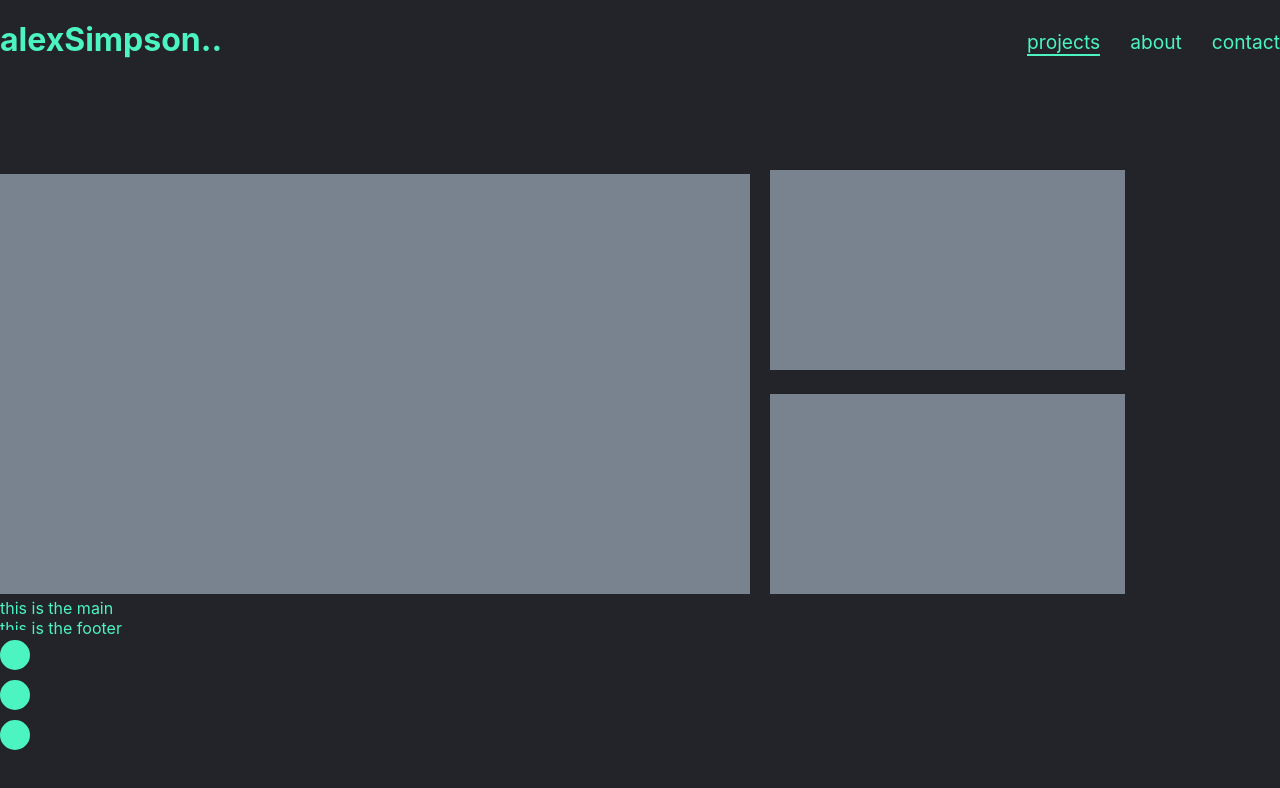
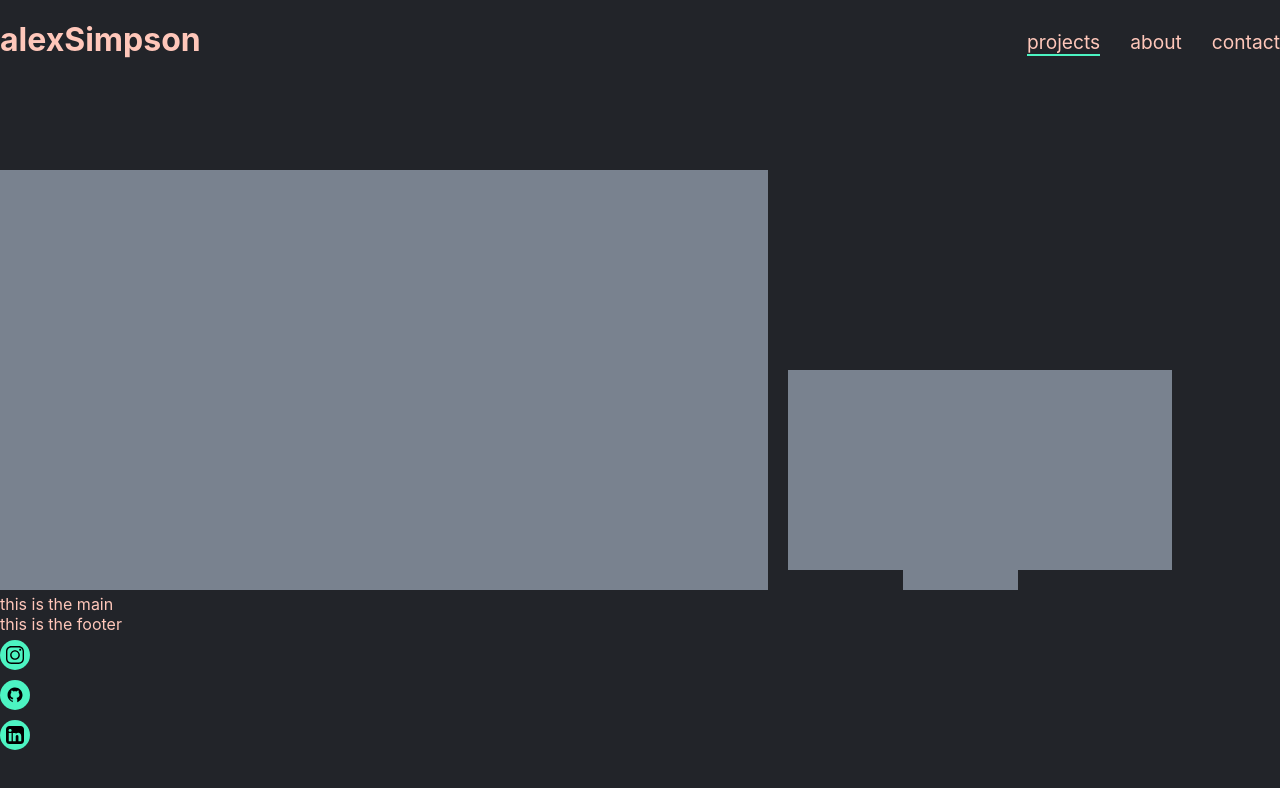
Before and after one commit to alexsimpo/portfolio, a React (Create React App) app: page / in a window 1280 px wide. Shown: the top 788 px of the page. Built offline with nearby package versions, Linux system fonts and the light colour scheme.

Commit message:
Style edit

```diff
--- a/package.json
+++ b/package.json
@@ -8,7 +8,8 @@
     "@testing-library/user-event": "^7.1.2",
     "react": "^16.13.1",
     "react-dom": "^16.13.1",
-    "react-scripts": "3.4.1"
+    "react-scripts": "3.4.1",
+    "typewriter-effect": "^2.13.1"
   },
   "scripts": {
     "start": "react-scripts start",
--- a/public/index.html
+++ b/public/index.html
@@ -24,7 +24,7 @@
       work correctly both with client-side routing and a non-root public URL.
       Learn how to configure a non-root public URL by running `npm run build`.
     -->
-    <title>Anything</title>
+    <title>Alex Simpson</title>
   </head>
   <body>
     <noscript>You need to enable JavaScript to run this app.</noscript>
--- a/src/App.css
+++ b/src/App.css
@@ -1,11 +1,11 @@
 /* Globals */
 * {
-  background-color: #222429;
-  color: #4cf4c2;
+  color: #FFC7BA;
   margin: 0;
 }
 
 body {
+  background-color: #222429;
   max-width: 1400px;
   margin: 0 auto 0 auto;
 }
@@ -42,6 +42,16 @@ socials div {
   color: #222429;
   text-align: center;
   border-radius: 15px;
+}
+
+socials div svg {
+  height: 18px;
+  width: 18px;
+  margin-top: 6px;
+}
+
+socials div:hover {
+  background-color: white;
 }
 
 /* Header */
@@ -87,12 +97,12 @@ main div.small.preview #top {
 main div.preview {
   background-color: #79828f;
   height: 200px;
-  width: 355px;
+  width: 30%;
   display: inline-block;
   margin: 0;
 }
 
 main div.preview.active {
   height: 420px;
-  width: 750px;
+  width: 60%;
 }
--- a/src/App.js
+++ b/src/App.js
@@ -1,11 +1,21 @@
 import React from 'react';
 import './App.css';
+import Instagram from './icons/instagram';
+import Github from './icons/github';
+import LinkedIn from './icons/linkedin';
+import Typewriter from 'typewriter-effect';
 
 function App() {
   return (
     <div className="App">
       <header>
-        <h1>alexSimpson..</h1>
+        <h1><Typewriter
+            onInit={(typewriter) => {
+              typewriter.typeString('alexSimpson')
+              .start();
+            }}
+          />
+          </h1>
         <ul>
           <li class="active"><a>projects</a></li>
           <li><a>about</a></li>
@@ -13,9 +23,9 @@ function App() {
         </ul>
       </header>
       <socials>
-          <div></div>
-          <div></div>
-          <div></div>
+          <div><Instagram /></div>
+          <div><Github /></div>
+          <div><LinkedIn /></div>
       </socials>
       <main>
         <div class="preview active"></div>
--- /dev/null
+++ b/src/icons/github.jsx
@@ -0,0 +1,11 @@
+import React, { Component } from 'react';
+
+export default class Github extends Component {
+    render(){
+        return (
+            <svg fill="#000000" xmlns="http://www.w3.org/2000/svg" viewBox="0 0 24 24">
+                <path d="M10.9,2.1c-4.6,0.5-8.3,4.2-8.8,8.7c-0.6,5,2.5,9.3,6.9,10.7v-2.3c0,0-0.4,0.1-0.9,0.1c-1.4,0-2-1.2-2.1-1.9 c-0.1-0.4-0.3-0.7-0.6-1C5.1,16.3,5,16.3,5,16.2C5,16,5.3,16,5.4,16c0.6,0,1.1,0.7,1.3,1c0.5,0.8,1.1,1,1.4,1c0.4,0,0.7-0.1,0.9-0.2 c0.1-0.7,0.4-1.4,1-1.8c-2.3-0.5-4-1.8-4-4c0-1.1,0.5-2.2,1.2-3C7.1,8.8,7,8.3,7,7.6C7,7.2,7,6.6,7.3,6c0,0,1.4,0,2.8,1.3 C10.6,7.1,11.3,7,12,7s1.4,0.1,2,0.3C15.3,6,16.8,6,16.8,6C17,6.6,17,7.2,17,7.6c0,0.8-0.1,1.2-0.2,1.4c0.7,0.8,1.2,1.8,1.2,3 c0,2.2-1.7,3.5-4,4c0.6,0.5,1,1.4,1,2.3v3.3c4.1-1.3,7-5.1,7-9.5C22,6.1,16.9,1.4,10.9,2.1z"/>
+            </svg>
+        );
+    }
+}
--- /dev/null
+++ b/src/icons/instagram.jsx
@@ -0,0 +1,13 @@
+import React, { Component } from 'react';
+
+export default class Instagram extends Component {
+    render(){
+        return (
+            <svg xmlns="http://www.w3.org/2000/svg" xmlnsXlink="http://www.w3.org/1999/xlink" viewBox="0 0 26 26" version="1.1">
+            <g id="surface4668260">
+                <path style={{ stroke:"none", fill: "rgb(0%,0%,0%)"}} d="M 7.546875 0 C 3.390625 0 0 3.390625 0 7.546875 L 0 18.453125 C 0 22.609375 3.390625 26 7.546875 26 L 18.453125 26 C 22.609375 26 26 22.609375 26 18.453125 L 26 7.546875 C 26 3.390625 22.609375 0 18.453125 0 Z M 7.546875 2 L 18.453125 2 C 21.527344 2 24 4.46875 24 7.546875 L 24 18.453125 C 24 21.527344 21.53125 24 18.453125 24 L 7.546875 24 C 4.472656 24 2 21.53125 2 18.453125 L 2 7.546875 C 2 4.472656 4.46875 2 7.546875 2 Z M 20.5 4 C 19.671875 4 19 4.671875 19 5.5 C 19 6.328125 19.671875 7 20.5 7 C 21.328125 7 22 6.328125 22 5.5 C 22 4.671875 21.328125 4 20.5 4 Z M 13 6 C 9.144531 6 6 9.144531 6 13 C 6 16.855469 9.144531 20 13 20 C 16.855469 20 20 16.855469 20 13 C 20 9.144531 16.855469 6 13 6 Z M 13 8 C 15.773438 8 18 10.226562 18 13 C 18 15.773438 15.773438 18 13 18 C 10.226562 18 8 15.773438 8 13 C 8 10.226562 10.226562 8 13 8 Z M 13 8 "/>
+            </g>
+            </svg>
+        );
+    }
+}
--- /dev/null
+++ b/src/icons/linkedin.jsx
@@ -0,0 +1,11 @@
+import React, { Component } from 'react';
+
+export default class LinkedIn extends Component {
+    render(){
+        return (
+            <svg fill="#000000" xmlns="http://www.w3.org/2000/svg" viewBox="0 0 26 26">
+                <path d="M 21.125 0 L 4.875 0 C 2.183594 0 0 2.183594 0 4.875 L 0 21.125 C 0 23.816406 2.183594 26 4.875 26 L 21.125 26 C 23.816406 26 26 23.816406 26 21.125 L 26 4.875 C 26 2.183594 23.816406 0 21.125 0 Z M 8.039063 22.070313 L 4 22.070313 L 3.976563 9.976563 L 8.015625 9.976563 Z M 5.917969 8.394531 L 5.894531 8.394531 C 4.574219 8.394531 3.722656 7.484375 3.722656 6.351563 C 3.722656 5.191406 4.601563 4.3125 5.945313 4.3125 C 7.289063 4.3125 8.113281 5.191406 8.140625 6.351563 C 8.140625 7.484375 7.285156 8.394531 5.917969 8.394531 Z M 22.042969 22.070313 L 17.96875 22.070313 L 17.96875 15.5 C 17.96875 13.910156 17.546875 12.828125 16.125 12.828125 C 15.039063 12.828125 14.453125 13.558594 14.171875 14.265625 C 14.066406 14.519531 14.039063 14.867188 14.039063 15.222656 L 14.039063 22.070313 L 9.945313 22.070313 L 9.921875 9.976563 L 14.015625 9.976563 L 14.039063 11.683594 C 14.5625 10.875 15.433594 9.730469 17.519531 9.730469 C 20.105469 9.730469 22.039063 11.417969 22.039063 15.046875 L 22.039063 22.070313 Z"/>
+            </svg>
+        );
+    }
+}
```
Also changed, not shown: src/logo.svg (deleted), 1 other file (tests, documents, lock files or other folders).
